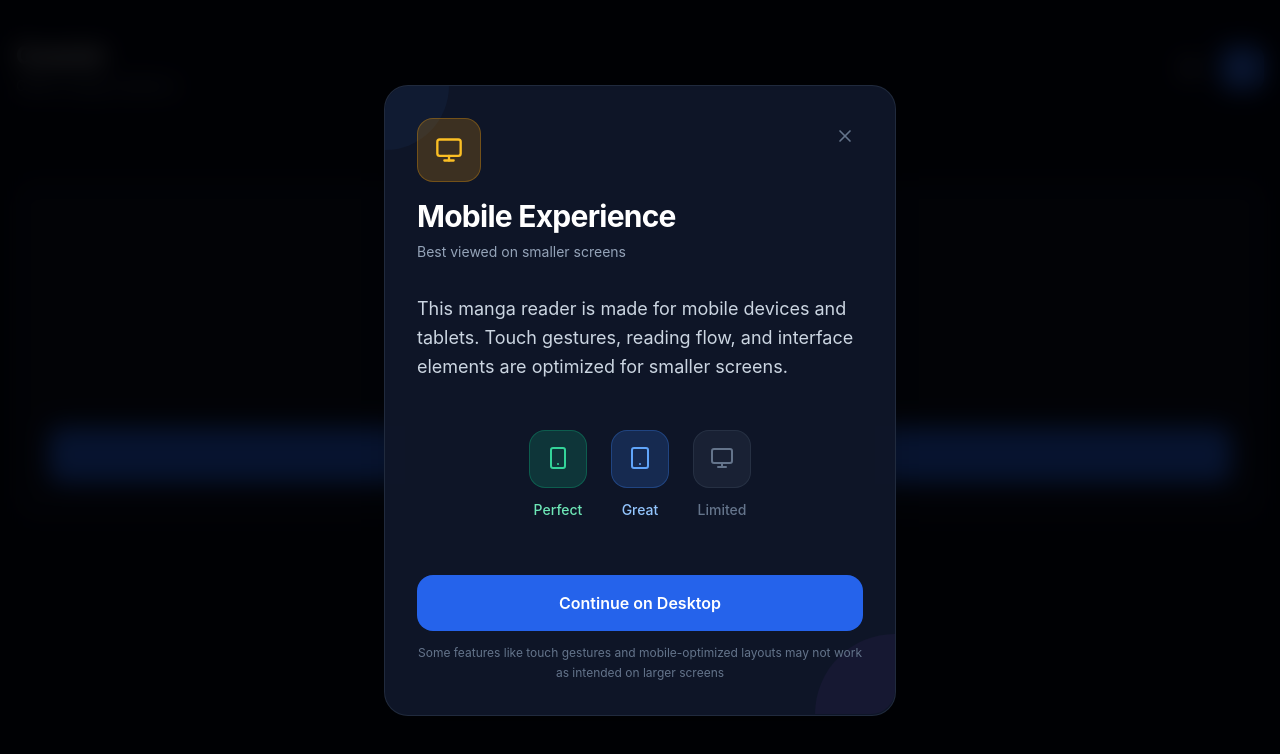
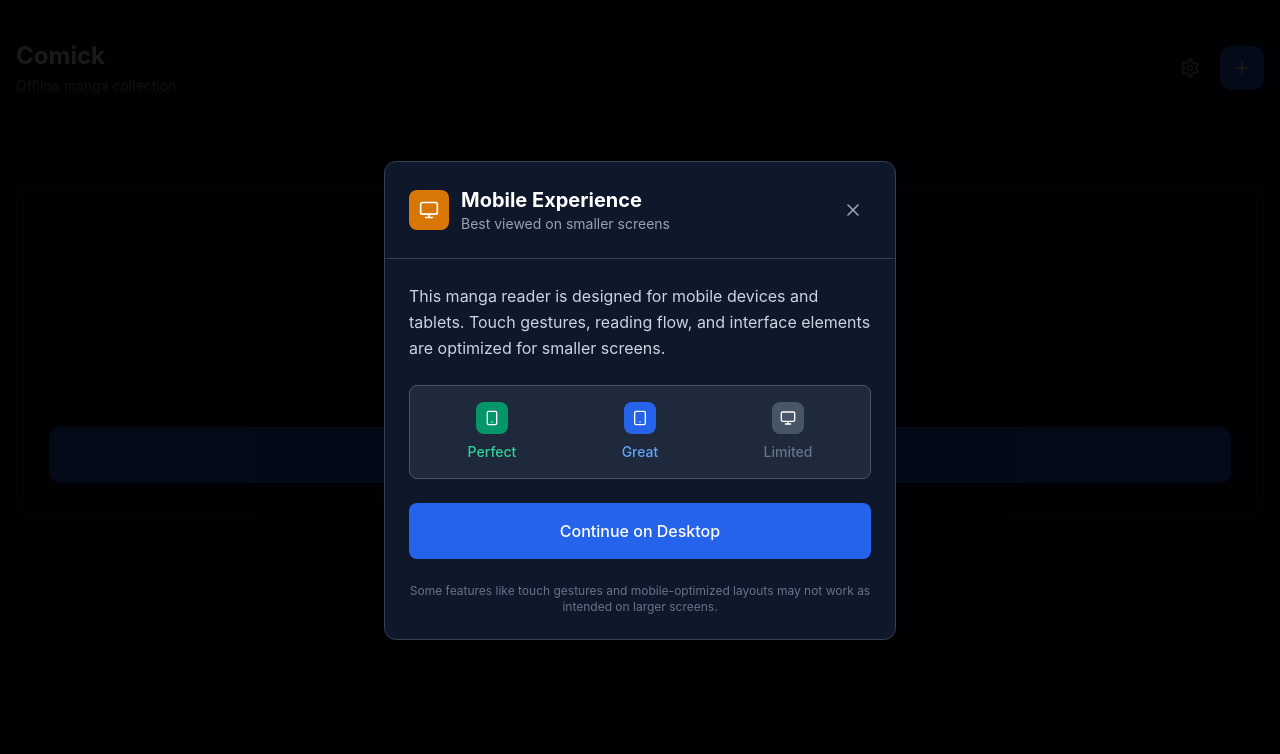
Before and after one commit to GooglyBlox/comick-offline-reader, a Next.js app: page / in a window 1280 px wide. Shown: the top 754 px of the page. Built offline with nearby package versions, Linux system fonts and the light colour scheme.

Commit message:
feat: redesign device warning modal

```diff
--- a/src/components/DeviceWarning.tsx
+++ b/src/components/DeviceWarning.tsx
@@ -6,22 +6,28 @@ import { Smartphone, Monitor, X, Tablet } from "lucide-react";
 export function DeviceWarning() {
   const [showWarning, setShowWarning] = useState(false);
   const [isDismissed, setIsDismissed] = useState(false);
-  const [isVisible, setIsVisible] = useState(false);
+  const [mounted, setMounted] = useState(false);
 
   useEffect(() => {
+    setMounted(true);
+  }, []);
+
+  useEffect(() => {
+    if (!mounted) return;
+
     const checkScreenSize = () => {
       const isLargeScreen = window.innerWidth > 1024;
       setShowWarning(isLargeScreen && !isDismissed);
-
-      if (isLargeScreen && !isDismissed) {
-        setTimeout(() => setIsVisible(true), 100);
-      }
     };
 
     const handleStoredDismissal = () => {
+      try {
         const dismissed = localStorage.getItem("device-warning-dismissed");
         if (dismissed === "true") {
           setIsDismissed(true);
+        }
+      } catch {
+        // Ignore localStorage errors
       }
     };
 
@@ -30,107 +36,94 @@ export function DeviceWarning() {
 
     window.addEventListener("resize", checkScreenSize);
     return () => window.removeEventListener("resize", checkScreenSize);
-  }, [isDismissed]);
+  }, [mounted, isDismissed]);
 
   const handleDismiss = () => {
-    setIsVisible(false);
-    setTimeout(() => {
     setIsDismissed(true);
     setShowWarning(false);
+    try {
       localStorage.setItem("device-warning-dismissed", "true");
-    }, 300);
+    } catch {
+      // Ignore localStorage errors
+    }
   };
 
-  if (!showWarning) return null;
+  if (!mounted || !showWarning) return null;
 
   return (
-    <div
-      className={`fixed inset-0 bg-black/80 backdrop-blur-md flex items-center justify-center z-[9999] p-6 transition-all duration-500 ${
-        isVisible ? "opacity-100" : "opacity-0"
-      }`}
-    >
-      <div
-        className={`relative bg-slate-900/95 backdrop-blur-xl border border-slate-700/50 rounded-3xl max-w-lg w-full shadow-2xl transition-all duration-500 ${
-          isVisible ? "scale-100 translate-y-0" : "scale-95 translate-y-8"
-        }`}
-      >
-        <div className="absolute inset-0 rounded-3xl overflow-hidden">
-          <div className="absolute top-0 left-0 w-32 h-32 bg-blue-500/5 rounded-full -translate-x-16 -translate-y-16"></div>
-          <div className="absolute bottom-0 right-0 w-40 h-40 bg-purple-500/5 rounded-full translate-x-20 translate-y-20"></div>
+    <div className="fixed inset-0 bg-black/90 flex items-end sm:items-center justify-center z-[9999] p-4">
+      <div className="bg-slate-900 border border-slate-700 rounded-t-xl sm:rounded-xl w-full max-w-lg">
+        <div className="flex items-center justify-between p-6 border-b border-slate-700">
+          <div className="flex items-center gap-3">
+            <div className="w-10 h-10 bg-amber-600 rounded-lg flex items-center justify-center">
+              <Monitor size={20} className="text-white" />
             </div>
-
-        <div className="relative p-8">
-          <div className="flex items-start justify-between mb-8">
-            <div className="flex-1">
-              <div className="inline-flex items-center justify-center w-16 h-16 bg-amber-500/20 border border-amber-500/30 rounded-2xl mb-4">
-                <Monitor size={28} className="text-amber-400" />
-              </div>
-              <h2 className="text-3xl font-bold text-white mb-2 tracking-tight">
+            <div>
+              <h2 className="text-xl font-bold text-white">
                 Mobile Experience
               </h2>
-              <p className="text-slate-400 text-sm">
+              <p className="text-sm text-slate-400">
                 Best viewed on smaller screens
               </p>
             </div>
-
+          </div>
           <button
             onClick={handleDismiss}
-              className="p-2 text-slate-500 hover:text-white hover:bg-slate-800/50 rounded-xl transition-all duration-200"
+            className="p-2 text-slate-400 hover:text-white rounded-lg hover:bg-slate-800 transition-colors"
           >
             <X size={20} />
           </button>
         </div>
 
-          <div className="space-y-6">
-            <p className="text-slate-300 text-lg leading-relaxed">
-              This manga reader is made for mobile devices and tablets. Touch
+        <div className="p-6 space-y-6">
+          <p className="text-slate-300 leading-relaxed">
+            This manga reader is designed for mobile devices and tablets. Touch
             gestures, reading flow, and interface elements are optimized for
             smaller screens.
           </p>
 
-            <div className="flex items-center justify-center gap-6 py-6">
-              <div className="flex flex-col items-center gap-3">
-                <div className="p-4 bg-emerald-500/20 border border-emerald-500/30 rounded-2xl">
-                  <Smartphone size={24} className="text-emerald-400" />
+          <div className="bg-slate-800 border border-slate-600 rounded-lg p-4">
+            <div className="grid grid-cols-3 gap-4 text-center">
+              <div className="space-y-2">
+                <div className="w-8 h-8 bg-emerald-600 rounded-lg flex items-center justify-center mx-auto">
+                  <Smartphone size={16} className="text-white" />
                 </div>
-                <span className="text-emerald-300 text-sm font-medium">
+                <div className="text-emerald-400 text-sm font-medium">
                   Perfect
-                </span>
-              </div>
-
-              <div className="flex flex-col items-center gap-3">
-                <div className="p-4 bg-blue-500/20 border border-blue-500/30 rounded-2xl">
-                  <Tablet size={24} className="text-blue-400" />
-                </div>
-                <span className="text-blue-300 text-sm font-medium">Great</span>
-              </div>
-
-              <div className="flex flex-col items-center gap-3">
-                <div className="p-4 bg-slate-600/20 border border-slate-600/30 rounded-2xl">
-                  <Monitor size={24} className="text-slate-500" />
-                </div>
-                <span className="text-slate-500 text-sm font-medium">
-                  Limited
-                </span>
                 </div>
               </div>
 
-            <div className="space-y-3 pt-2">
+              <div className="space-y-2">
+                <div className="w-8 h-8 bg-blue-600 rounded-lg flex items-center justify-center mx-auto">
+                  <Tablet size={16} className="text-white" />
+                </div>
+                <div className="text-blue-400 text-sm font-medium">Great</div>
+              </div>
+
+              <div className="space-y-2">
+                <div className="w-8 h-8 bg-slate-600 rounded-lg flex items-center justify-center mx-auto">
+                  <Monitor size={16} className="text-white" />
+                </div>
+                <div className="text-slate-500 text-sm font-medium">
+                  Limited
+                </div>
+              </div>
+            </div>
+          </div>
+
+          <div className="space-y-3">
             <button
               onClick={handleDismiss}
-                className="w-full bg-blue-600 hover:bg-blue-700 active:bg-blue-800 text-white py-4 rounded-2xl font-semibold transition-all duration-200 transform hover:scale-[1.02] active:scale-[0.98]"
+              className="w-full bg-blue-600 hover:bg-blue-700 text-white py-4 px-6 rounded-lg font-medium transition-colors"
             >
               Continue on Desktop
             </button>
+          </div>
 
-              <div className="text-center">
-                <p className="text-xs text-slate-500 leading-relaxed">
-                  Some features like touch gestures and mobile-optimized layouts
-                  may not work as intended on larger screens
+          <p className="text-xs text-slate-500 text-center">
+            Some features like touch gestures and mobile-optimized layouts may
+            not work as intended on larger screens.
           </p>
-              </div>
-            </div>
-          </div>
         </div>
       </div>
     </div>
```
Lines whose indentation alone changed are shown as unchanged.
